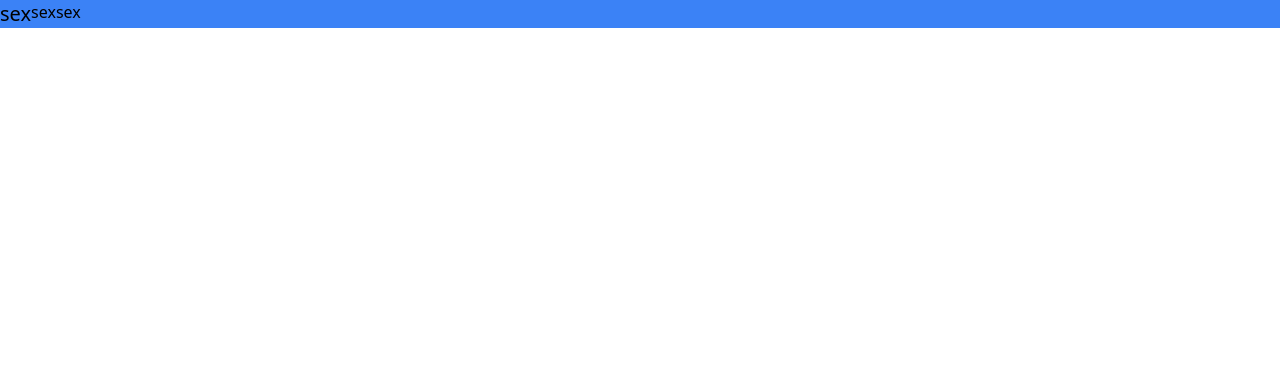
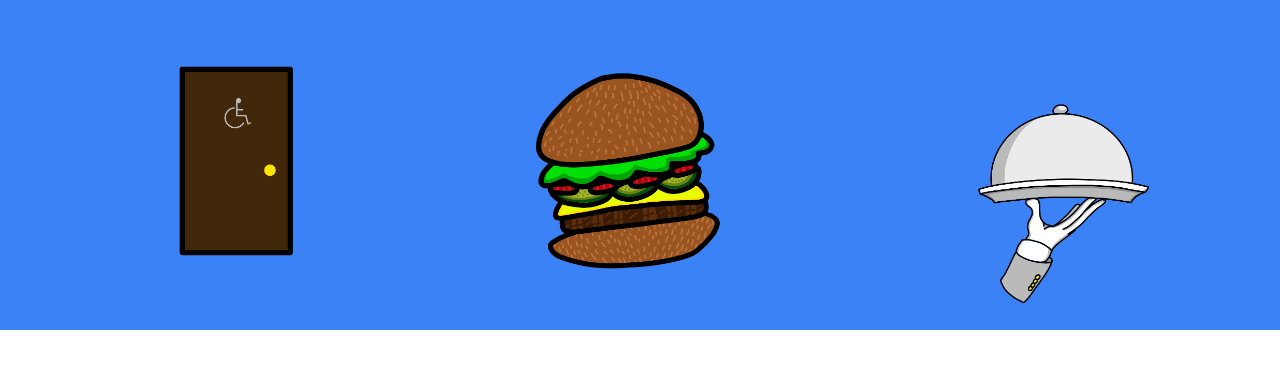
Before and after one commit to xanderkoen/CLE3, a website: page html/home.html in a window 1280 px wide. Drawn offline with Linux system fonts and the light colour scheme.

Commit message:
homepage animaties

```diff
--- a/html/home.html
+++ b/html/home.html
@@ -11,15 +11,16 @@
 </head>
 
 <body>
-<div class=" flex flex-row bg-blue-500 flex flex-row ">
-    <div>
-    <p class="text-xl">sex</p>
+
+<div class="min-h-full grid grid-cols-3 bg-blue-500">
+    <div class="min-h-full">
+        <img src="../media/deurdicht.png" id="deur" onclick="deurchange()" height="2550" width="3300">
     </div>
-    <div>
-    <p>sex</p>
+    <div class="min-h-full">
+        <img src="../media/hamburgerdicht.png" id="hamburger" onclick="hamburgerchange()" height="2550" width="3300">
     </div>
-    <div>
-    <p>sex</p>
+    <div class="text-h-full">
+        <img src="../media/treedicht.png" id="tree" onclick="treechange()" height="2550" width="3300">
     </div>
 </div>
 
--- a/js/homepage.js
+++ b/js/homepage.js
@@ -1,14 +1,71 @@
 //voeg hier die coole code toe die alles gaat doen :)
-let hamburger = true
+let hamburger = false
+let tree = false
+let deur = false
 
-function change() {
+function hamburgerchange() {
 
 
     if (hamburger === false){
-        document.getElementById("placeholder").src = "./../media/placeholder2.png";
+        document.getElementById("deur").src = "./../media/deurdicht.png";
+        document.getElementById("tree").src = "./../media/treedicht.png";
         hamburger = true;
+        tree = false;
+        deur = false;
+        document.getElementById("hamburger").src = "../media/HamburgerGif.gif";
+        setTimeout(() => { document.getElementById("hamburger").src = "./../media/hamburgeropen.png"; }, 350);
+        document.getElementById("hamburger").onclick = "linkburger()";
+
     }else{
-        document.getElementById("placeholder").src = "./../media/placeholder.png";
+        document.getElementById("hamburger").src = "./../media/hamburgerdicht.png";
         hamburger = false;
     }
 }
+
+function deurchange() {
+
+
+    if (deur === false){
+        document.getElementById("tree").src = "./../media/treedicht.png";
+        document.getElementById("hamburger").src = "./../media/hamburgerdicht.png";
+        deur = true;
+        hamburger = false;
+        tree = false;
+        document.getElementById("deur").src = "../media/DeurGif.gif";
+        setTimeout(() => { document.getElementById("deur").src = "./../media/deuropen.png"; }, 900);
+    }else{
+        document.getElementById("deur").src = "./../media/deurdicht.png";
+        deur = false;
+    }
+}
+
+function treechange() {
+
+
+    if (tree === false){
+        document.getElementById("hamburger").src = "./../media/hamburgerdicht.png";
+        document.getElementById("deur").src = "./../media/deurdicht.png";
+
+        tree = true;
+        hamburger = false;
+        deur = false;
+        document.getElementById("tree").src = "../media/BordGifLoop.gif";
+        setTimeout(() => { document.getElementById("tree").src = "./../media/treeopen.png"; }, 500);
+
+    }else{
+        document.getElementById("tree").src = "./../media/treedicht.png";
+        tree = false;
+    }
+
+    function linkburger() {
+        console.log("nig")
+    }
+
+    function linkdeur() {
+
+    }
+
+    function linktree() {
+
+    }
+}
```
Also changed, not shown: css/output.css, media/BordGifLoop.gif (added), media/DeurGif.gif (added), media/HamburgerGif.gif (added), media/deurdicht.png (added), media/deuropen.png (added), media/hamburgerdicht.png (added), media/hamburgeropen.png (added), media/treedicht.png (added), media/treeopen.png (added).
